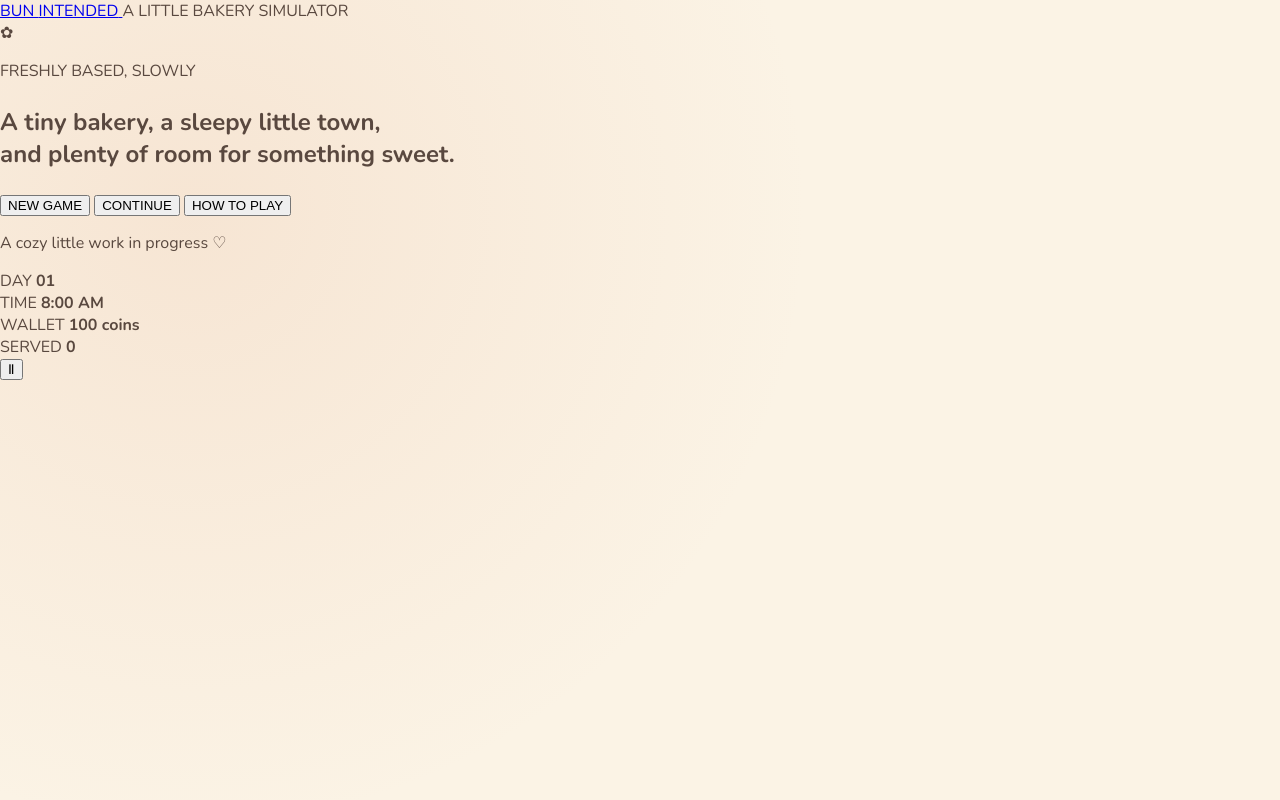
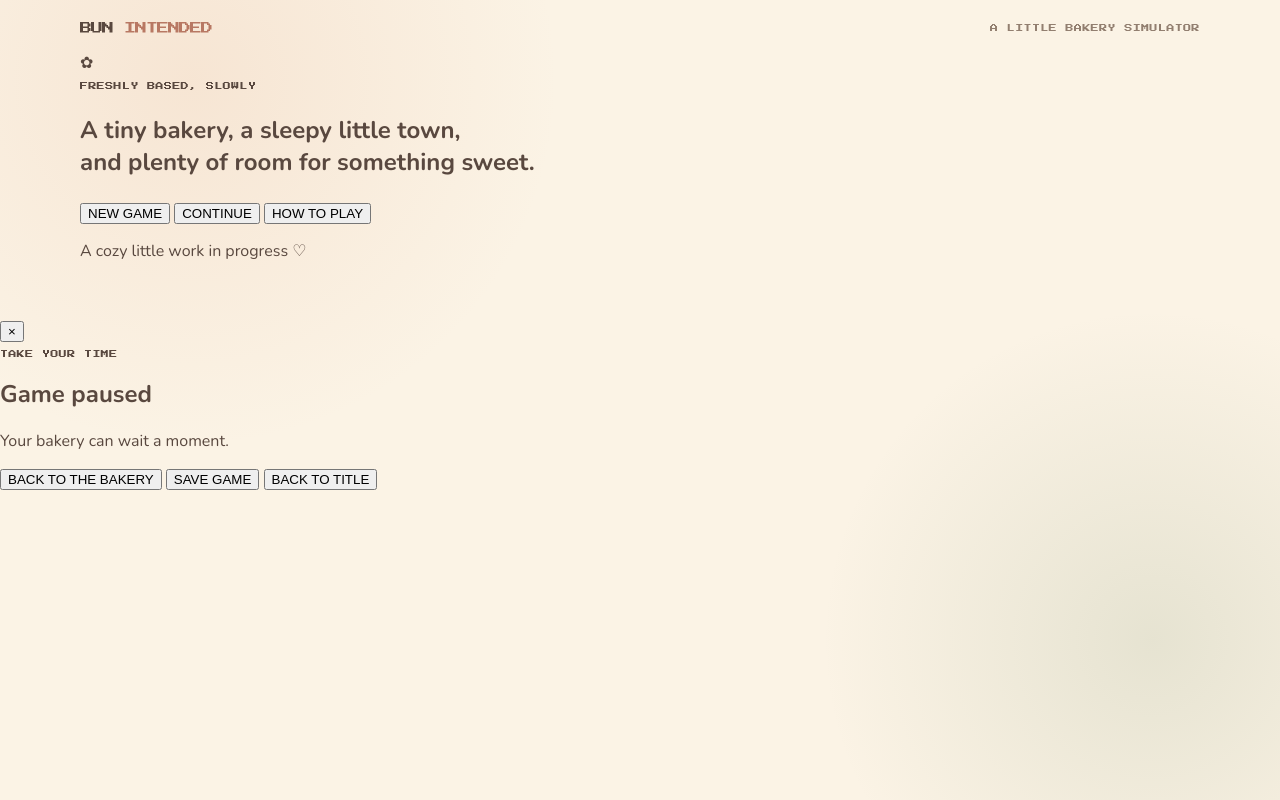
Before and after one commit to whoisciel67-alt/bun-intended, a plain HTML site: page index.html in a window 1280 px wide. Shown: the top 800 px of the page. Drawn offline with nearby package versions, Linux system fonts and the light colour scheme.

Commit message:
css: global styles

```diff
--- a/style.css
+++ b/style.css
@@ -37,3 +37,56 @@ body {
 
   font-family: 'Nunito', sans-serif;
 }
+
+.page {
+  width: min(1120px, calc(100% - 32px));
+  margin: 0 auto;
+  padding: 22px 0 42px;
+}
+
+.topbar {
+  display: flex;
+  justify-content: space-between;
+  align-items: center;
+  margin-bottom: 18px;
+}
+
+.brand {
+  color: var(--dark);
+  text-decoration: none;
+  font-family: 'Press Start 2P', monospace;
+  font-size: 12px;
+  letter-spacing: -1px;
+}
+
+.brand span {
+  color: var(--terracotta);
+}
+
+.top-note,
+.eyebrow,
+.hud-label,
+.panel-heading,
+.modal-kicker {
+  font-family: 'Press Start 2P', monospace;
+  font-size: 8px;
+  letter-spacing: .4px;
+}
+
+.top-note {
+  color: var(--muted);
+}
+
+.screen {
+  background: rgba(255,250,241,.88);
+  border: 2px solid #e8d8c4;
+  border-radius: 18px;
+  box-shadow: var(--shadow);
+  overflow: hidden;
+}
+
+.hidden {
+  display: none !important;
+}
+
+/*title screen*/
```
